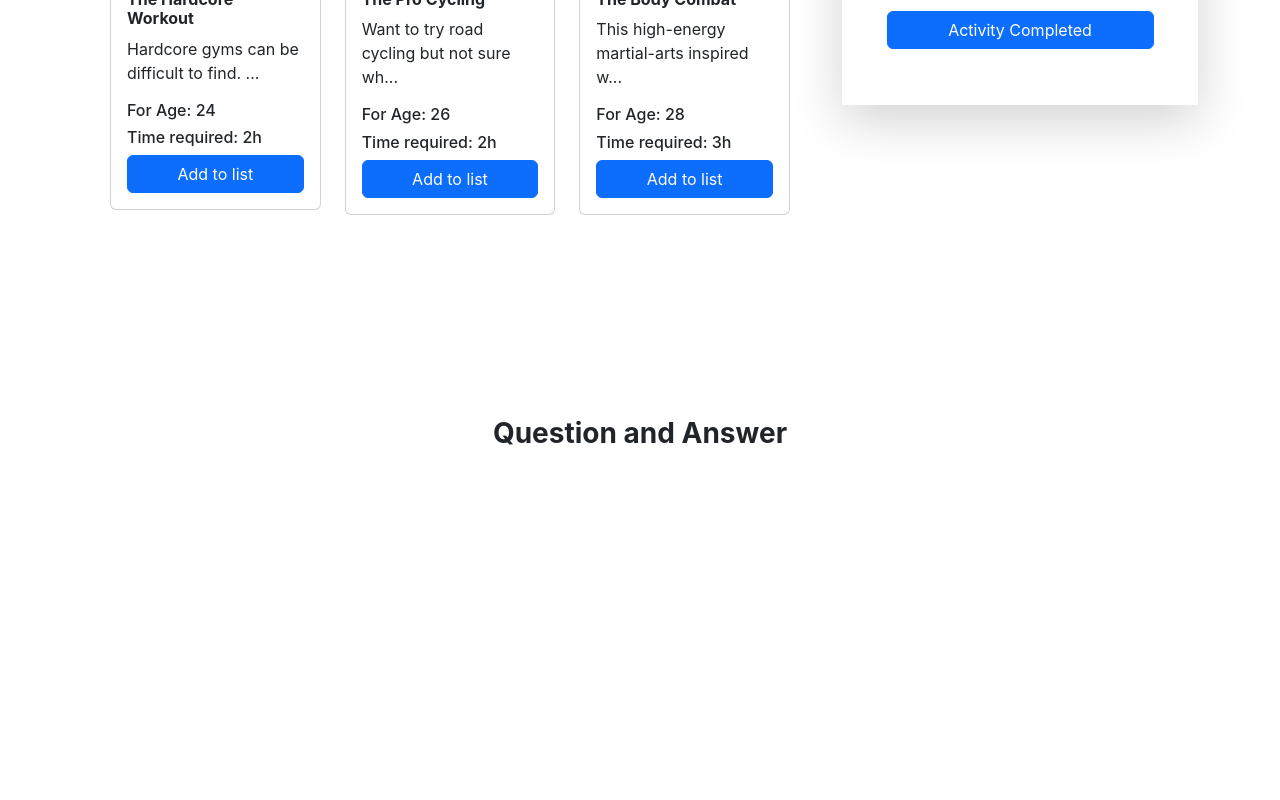
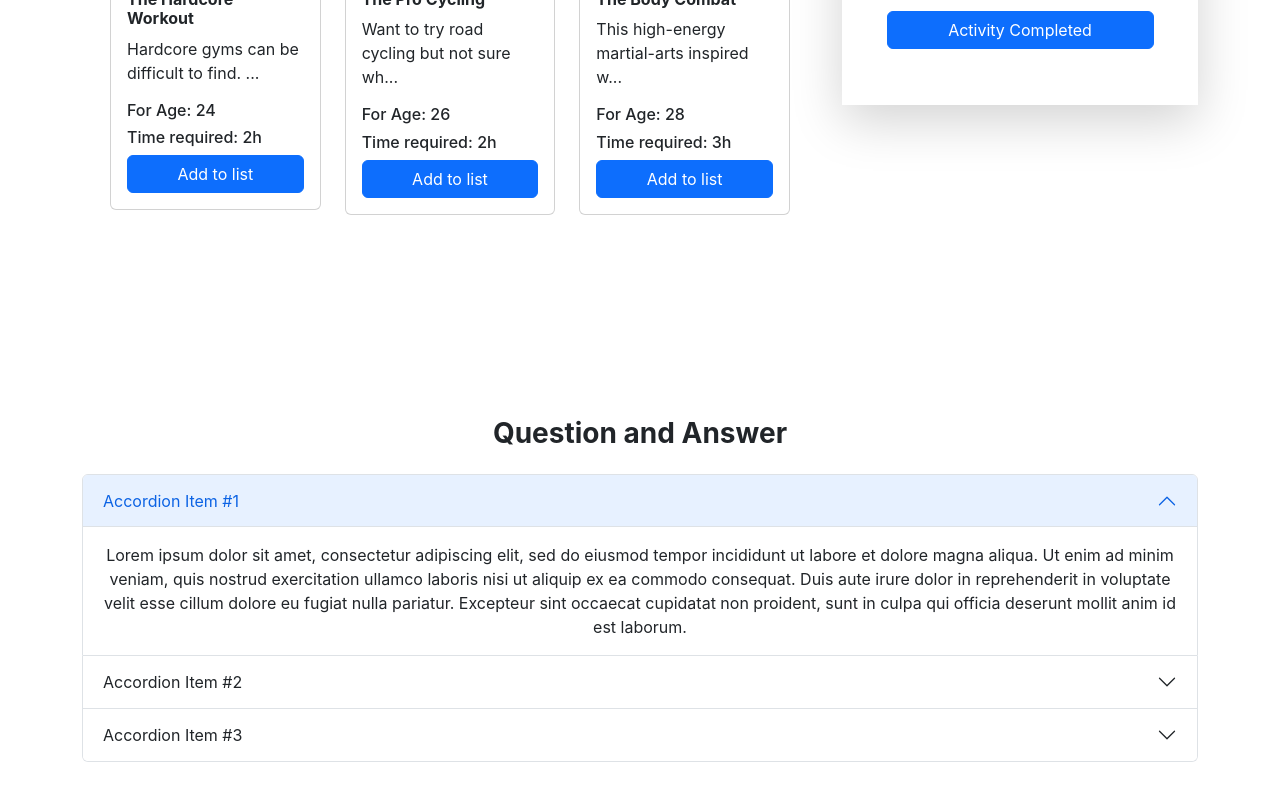
Before and after one commit to webdevhridoy/workouttion-gym-website, a React (Create React App) app: page / in a window 1280 px wide. Shown: the part 808-1608 px from the top of the page. Before the commit the page ends 1330 px from the top, so only its background shows below. Built offline with nearby package versions, Linux system fonts and the light colour scheme.

Commit message:
question area created

```diff
--- a/src/components/Question/Question.js
+++ b/src/components/Question/Question.js
@@ -7,7 +7,44 @@ const Question = () => {
     return (
         <div className='container py-5'>
             <h1 className='pb-3 fs-3 fw-bolder'>Question and Answer</h1>
-
+            <Accordion defaultActiveKey={['0']} alwaysOpen>
+                <Accordion.Item eventKey="0">
+                    <Accordion.Header>Accordion Item #1</Accordion.Header>
+                    <Accordion.Body>
+                        Lorem ipsum dolor sit amet, consectetur adipiscing elit, sed do
+                        eiusmod tempor incididunt ut labore et dolore magna aliqua. Ut enim ad
+                        minim veniam, quis nostrud exercitation ullamco laboris nisi ut
+                        aliquip ex ea commodo consequat. Duis aute irure dolor in
+                        reprehenderit in voluptate velit esse cillum dolore eu fugiat nulla
+                        pariatur. Excepteur sint occaecat cupidatat non proident, sunt in
+                        culpa qui officia deserunt mollit anim id est laborum.
+                    </Accordion.Body>
+                </Accordion.Item>
+                <Accordion.Item eventKey="1">
+                    <Accordion.Header>Accordion Item #2</Accordion.Header>
+                    <Accordion.Body>
+                        Lorem ipsum dolor sit amet, consectetur adipiscing elit, sed do
+                        eiusmod tempor incididunt ut labore et dolore magna aliqua. Ut enim ad
+                        minim veniam, quis nostrud exercitation ullamco laboris nisi ut
+                        aliquip ex ea commodo consequat. Duis aute irure dolor in
+                        reprehenderit in voluptate velit esse cillum dolore eu fugiat nulla
+                        pariatur. Excepteur sint occaecat cupidatat non proident, sunt in
+                        culpa qui officia deserunt mollit anim id est laborum.
+                    </Accordion.Body>
+                </Accordion.Item>
+                <Accordion.Item eventKey="2">
+                    <Accordion.Header>Accordion Item #3</Accordion.Header>
+                    <Accordion.Body>
+                        Lorem ipsum dolor sit amet, consectetur adipiscing elit, sed do
+                        eiusmod tempor incididunt ut labore et dolore magna aliqua. Ut enim ad
+                        minim veniam, quis nostrud exercitation ullamco laboris nisi ut
+                        aliquip ex ea commodo consequat. Duis aute irure dolor in
+                        reprehenderit in voluptate velit esse cillum dolore eu fugiat nulla
+                        pariatur. Excepteur sint occaecat cupidatat non proident, sunt in
+                        culpa qui officia deserunt mollit anim id est laborum.
+                    </Accordion.Body>
+                </Accordion.Item>
+            </Accordion>
         </div>
     );
 };
```
